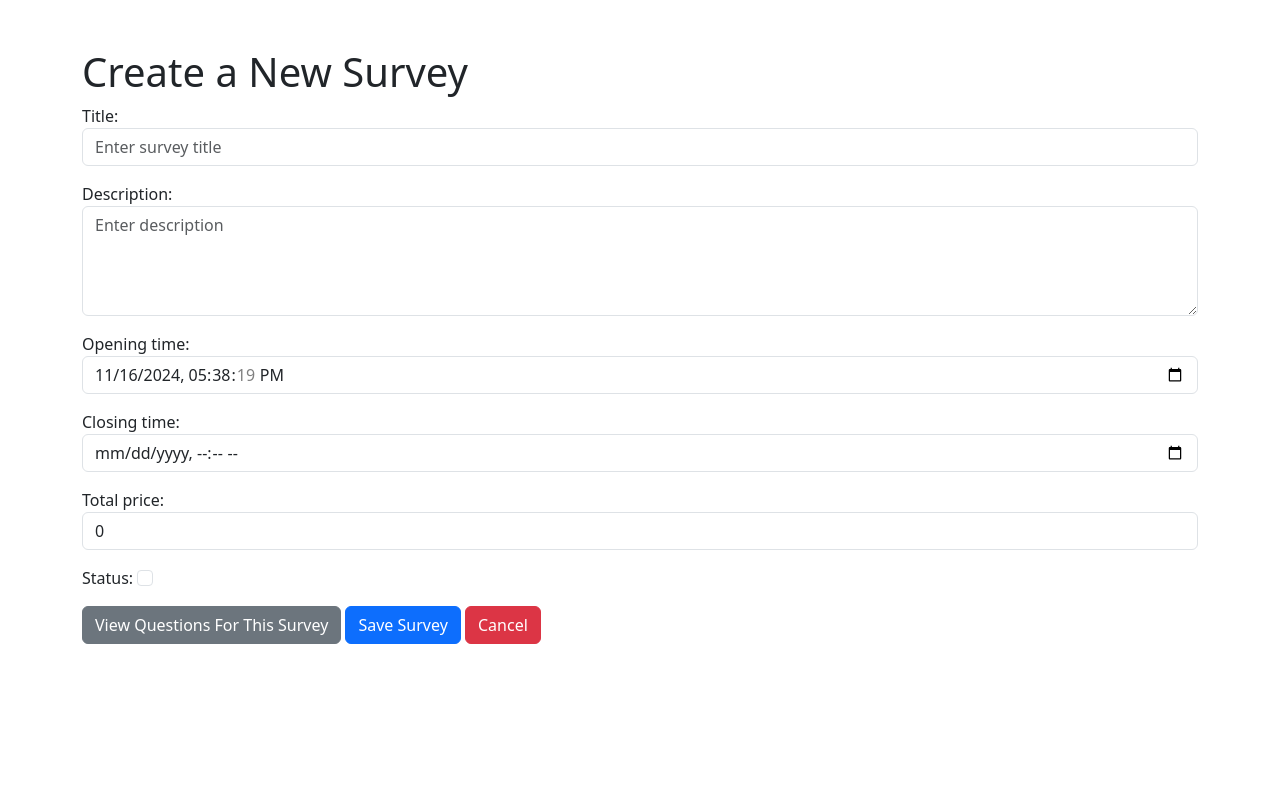
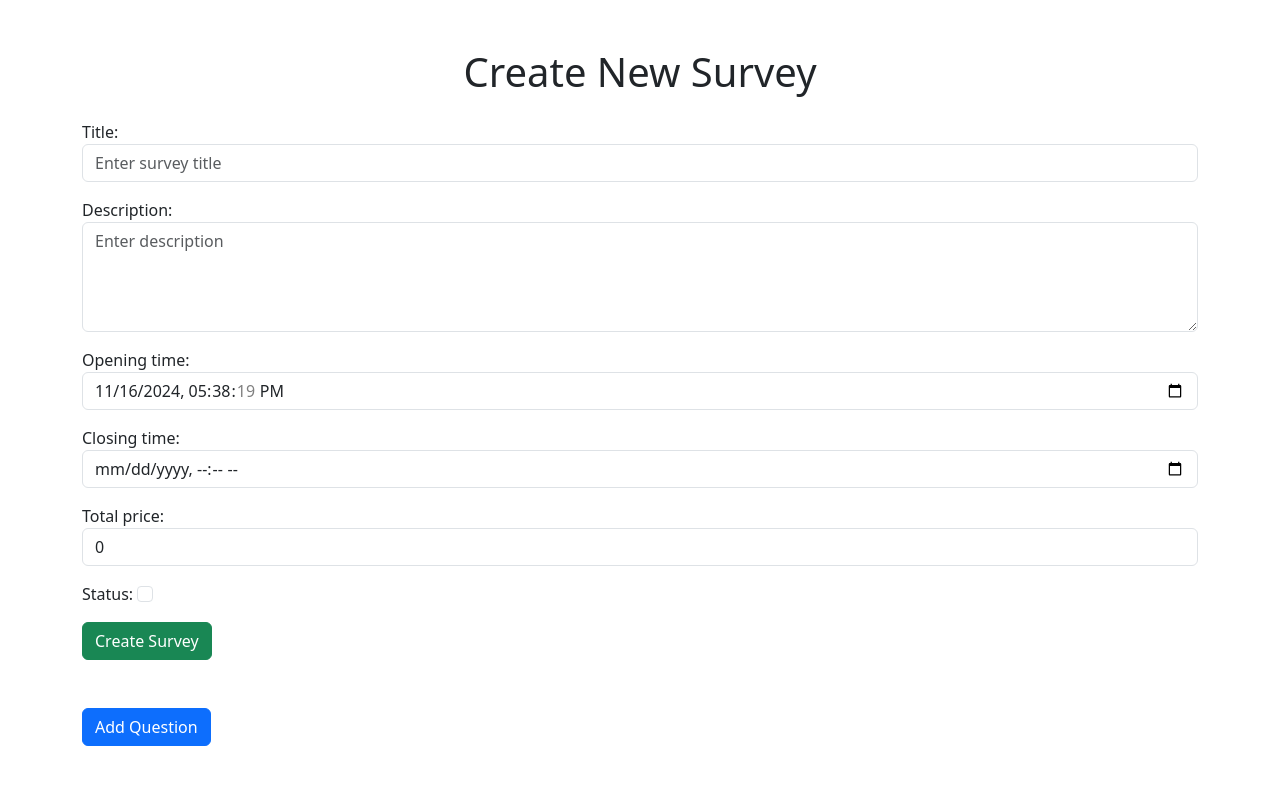
Before and after one commit to fajar-i/Resfound, a Django app: template survey/templates/create_survey.html in a window 1280 px wide. Shown: the top 785 px of the page. Run offline with Django 5.2, Linux system fonts and the light colour scheme; the template is opened without the code that fills it: values that come from a table or form of the project are taken from there, others are empty; parts of the project's set-up code (start-up, migrations or seed data) failed here and were passed over.

Commit message:
menggabungkan create dan edit survey

```diff
--- a/resfound/settings.py
+++ b/resfound/settings.py
@@ -81,7 +81,7 @@ DATABASES = {
         'ENGINE': 'django.db.backends.mysql',
         'NAME': 'resfound',
         'USER' : 'root',
-        'PASSWORD' : 'dawn',
+        'PASSWORD' : 'password',
         'HOST' : 'localhost',
         'port' : '3306'
     }
--- a/survey/forms.py
+++ b/survey/forms.py
@@ -1,5 +1,5 @@
 from django import forms
-from .models import Survey, Question
+from .models import Survey, Question, QuestionType
 
 class FormToCreateSurvey(forms.ModelForm):
     class Meta:
@@ -13,3 +13,22 @@ class FormToCreateSurvey(forms.ModelForm):
             'description': forms.Textarea(attrs={'class': 'form-control', 'placeholder': 'Enter description', 'rows': 4}),
             'total_price': forms.NumberInput(attrs={'class': 'form-control'}),
         }
+
+class FormToAddQuestion(forms.ModelForm):
+    class Meta:
+        model = Question
+        fields = ['question_text', 'question_type', 'question_order', 'img']
+        widgets = {
+            'question_text': forms.Textarea(attrs={'class': 'form-control', 'rows': 3, 'placeholder': 'Enter question text'}),
+            # 'question_type': forms.Select(attrs={'class': 'form-control'}),
+            'question_order': forms.NumberInput(attrs={'class': 'form-control'}),
+            'img': forms.FileInput(attrs={'class': 'form-control'}),
+        }
+
+    # def __init__(self, *args, **kwargs):
+    #     super(FormToAddQuestion, self).__init__(*args, **kwargs)
+    #     # Add dynamic choices from the database
+    #     queryset_choices = [(qt.id, qt.name) for qt in QuestionType.objects.all()]
+
+    #     # Set the choices for the field
+    #     self.fields['question_type'].choices = queryset_choices
--- a/survey/models.py
+++ b/survey/models.py
@@ -32,7 +32,7 @@ class Question(models.Model):
     question_text = models.TextField(max_length=1000)
     question_type = models.ForeignKey(QuestionType, on_delete=models.CASCADE, related_name='questions')
     question_order = models.IntegerField()
-    img = models.ImageField(upload_to='questions/images/', null=True, blank=True)
+    img = models.ImageField(upload_to='questions/images/', null=True, blank=True, editable=True)
 
     class Meta:
         unique_together = ('survey', 'question_order')
--- a/survey/templates/create_survey.html
+++ b/survey/templates/create_survey.html
@@ -4,7 +4,7 @@
 <head>
     <meta charset="UTF-8">
     <meta name="viewport" content="width=device-width, initial-scale=1.0">
-    <title>Create Survey</title>
+    <title>My Survey</title>
 
     <link href="https://cdn.jsdelivr.net/npm/bootstrap@5.3.3/dist/css/bootstrap.min.css" rel="stylesheet"
         integrity="sha384-QWTKZyjpPEjISv5WaRU9OFeRpok6YctnYmDr5pNlyT2bRjXh0JMhjY6hW+ALEwIH" crossorigin="anonymous">
@@ -12,20 +12,83 @@
 
 <body>
     <div class="container mt-5">
-        <h1>Create a New Survey</h1>
-        <form method="POST" class="needs-validation" novalidate>
+        <h1 class="text-center mb-4">
+            {% if is_edit %}
+                Edit Survey
+            {% else %}
+                Create New Survey
+            {% endif %}
+        </h1>
+
+        <!-- Survey Form -->
+        <form method="POST" action="" enctype="multipart/form-data">
             {% csrf_token %}
             {{ form.as_p }}
+            <button type="submit" name="survey_form" class="btn btn-success">
+                {% if is_edit %}
+                    Update Survey
+                {% else %}
+                    Create Survey
+                {% endif %}
+            </button>
+        </form>
 
-            <a href="{% url 'view_question' %}" class="btn btn-secondary">View Questions For This Survey</a>
+        {% if is_edit %}
+            <!-- Display questions and add question form for editing -->
+            <div class="mt-5">
+                <h2>Questions</h2>
+                {% for question in questions %}
+                    <div class="card my-3">
+                        <div class="card-body">
+                            <h5 class="card-title">Question {{ question.question_order }}</h5>
+                            <p class="card-text">{{ question.question_text }}</p>
+                            <p class="card-text"><strong>Type:</strong> {{ question.question_type.name }}</p>
+                            {% if question.img %}
+                                <img src="{{ question.img.url }}" class="img-fluid" alt="Question Image">
+                            {% endif %}
+                        </div>
+                    </div>
+                {% empty %}
+                    <p>No questions added yet.</p>
+                {% endfor %}
+            </div>
 
-            <button type="submit" class="btn btn-primary">Save Survey</button>
-            <a href="{% url 'my_survey' %}" class="btn btn-danger">Cancel</a>
-        </form>
+            <div class="mt-5">
+                <h2>Add Question</h2>
+                <form method="POST" action="" enctype="multipart/form-data">
+                    {% csrf_token %}
+                    {{ question_form.as_p }}
+                    <button type="submit" name="question_form" class="btn btn-primary">Add Question</button>
+                </form>
+            </div>
+        {% else %}
+            <!-- Button to reveal question form for new survey -->
+            <div class="mt-5">
+                <button id="show-question-form" class="btn btn-primary">Add Question</button>
+                <form method="POST" action="" enctype="multipart/form-data" id="question-form" style="display: none;" class="mt-3">
+                    {% csrf_token %}
+                    {{ question_form.as_p }}
+                    <button type="submit" name="question_form" class="btn btn-success">Create Question</button>
+                </form>
+            </div>
+        {% endif %}
     </div>
 
     <script src="https://cdn.jsdelivr.net/npm/bootstrap@5.3.0-alpha1/dist/js/bootstrap.bundle.min.js"
-        integrity="sha384-OCpP0XIs1s87h67LgQDs60mnfW/ZZ+FcK7ON5gEKXk5cI74dj5vJozuBy39xlQ+F" crossorigin="anonymous"></script>
+        integrity="sha384-OCpP0XIs1s87h67LgQDs60mnfW/ZZ+FcK7ON5gEKXk5cI74dj5vJozuBy39xlQ+F"
+        crossorigin="anonymous"></script>
+    <script>
+        document.addEventListener('DOMContentLoaded', function() {
+            const showFormButton = document.getElementById('show-question-form');
+            const questionForm = document.getElementById('question-form');
+
+            if (showFormButton) {
+                showFormButton.addEventListener('click', function() {
+                    questionForm.style.display = questionForm.style.display === 'none' ? 'block' : 'none';
+                });
+            }
+        });
+    </script>
 </body>
 
 </html>
--- a/survey/templates/my_survey.html
+++ b/survey/templates/my_survey.html
@@ -14,7 +14,7 @@
     <div class="container mt-5">
         <h1 class="text-center mb-4">Surveys</h1>
         <div class="row">
-            <div class="col-md-12 mb-4">
+            <!-- <div class="col-md-12 mb-4">
                 <div class="card">
                     <div class="card-body">
                         <h5 class="card-title">Survey Title</h5>
@@ -31,7 +31,7 @@
                         <a href="#" class="btn btn-info">View Survey Responses</a>
                     </div>
                 </div>
-            </div>
+            </div> -->
             {% for survey in surveys %}
                 <div class="col-md-12 mb-4">
                     <div class="card" style="width: 18rem;">
--- a/survey/urls.py
+++ b/survey/urls.py
@@ -4,8 +4,10 @@ from . import views
 urlpatterns = [
     path('', views.home, name='home'),
     # Syukri
-    path('my_survey', views.my_survey, name='my_survey'),
-    path('create_survey', views.create_survey, name='create_survey'),
-    path('list_my_survey', views.list_my_survey, name='list_my_survey'),
-    path('view_question', views.create_question, name='create_question')
+    path('list_my_survey/', views.list_my_survey, name='list_my_survey'),
+
+    path('create_survey/', views.create_or_edit_survey, name='create_survey'),
+    path('edit_survey/<int:survey_id>/', views.create_or_edit_survey, name='edit_survey')
+
+
 ]
```
Also changed, not shown: survey/views.py (+36 -13 lines).
